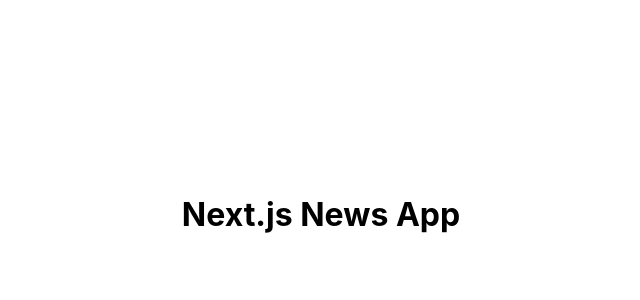
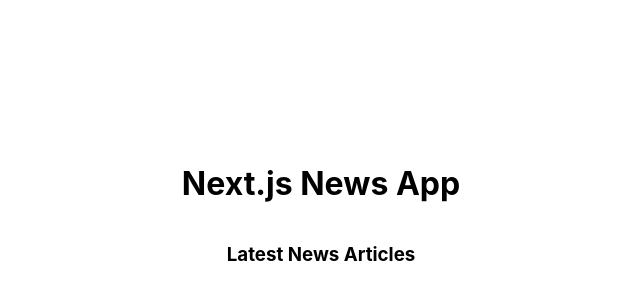
Before and after one commit to DmitryVelichko/news-api-simple-app-nextjs, a Next.js app: page / in a window 1280 px wide. Shown: the part 186-486 px from the top of the page, without its empty margins (319-959 px from the left). Built offline with nearby package versions, Linux system fonts and the light colour scheme.

Commit message:
New commit

```diff
--- a/pages/index.js
+++ b/pages/index.js
@@ -8,6 +8,8 @@
         <div className='page-container'>
             <div className={styles.main}>
                 <h1>Next.js News App</h1>
+
+                <h3>Latest News Articles</h3>
             </div>
         </div>
     )
```
